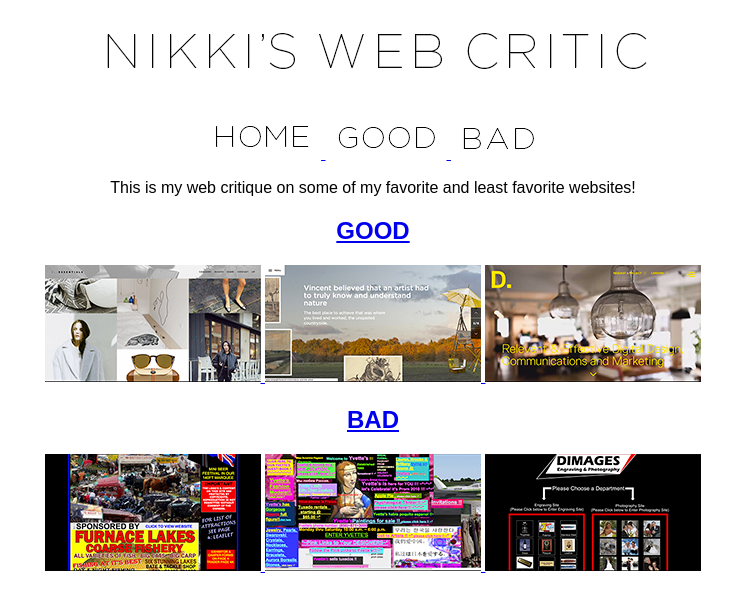
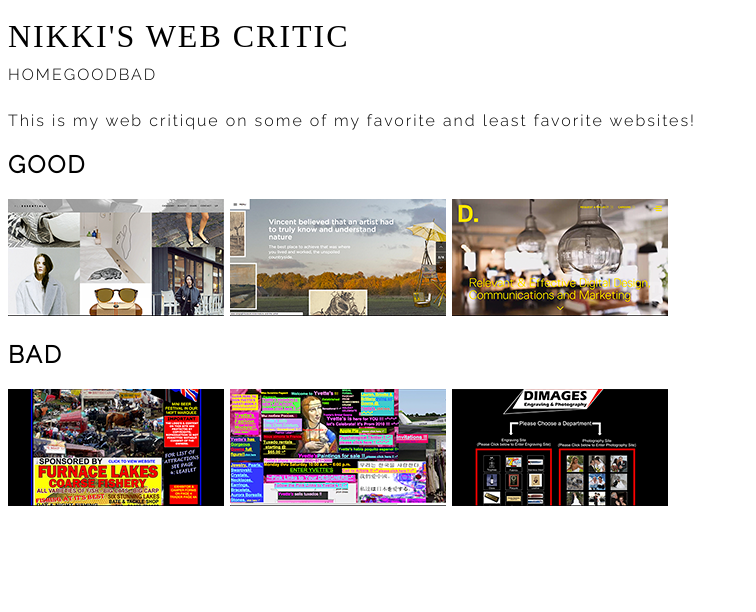
Before and after one commit to niknorb/11_Assignment, a plain HTML site: page index.html in a window 1280 px wide. Shown: the whole page, without its empty margins (0-756 px from the left). Drawn offline with Linux system fonts and the light colour scheme.

Commit message:
Commit 2
Got rid of word images, added css style sheet.

```diff
--- /dev/null
+++ b/base.css
@@ -0,0 +1,49 @@
+*{ -moz-box-sizing: border-box; -webkit-box-sizing: border-box; box-sizing: border-box;
+}
+
+
+body {
+	letter-spacing: 2px;
+}
+
+
+header {
+	font-family: serif;
+	padding-top: 10px;
+	padding-bottom: 10px
+
+}
+nav {
+	font-family: Raleway, sans-serif;
+	color: #ccc;
+	padding-bottom: 30px
+}
+nav ul {
+	list-style: none;
+	margin: 0;
+	padding: 0;
+}
+
+nav ul li {
+	float: left;
+	padding: 0;
+}
+
+header {
+	font-size: 2em;
+}
+article {
+	font-family: Raleway, sans-serif;
+	color: #000;
+}
+a {
+	text-decoration: none;
+	color: #000;
+}
+a:visited {
+	text-decoration: none;
+}
+a:hover {
+	color: #000;
+	text-decoration: underline;
+}
--- a/index.html
+++ b/index.html
@@ -1,57 +1,21 @@
 <!DOCTYPE html>
 <html>
-		<head>
+	<head>
+		<meta charset="utf-8">
+			<title>Welcome</title>
+		<link href='http://fonts.googleapis.com/css?family=Raleway:300' rel='stylesheet' type='text/css'>
+		<link type="text/css" rel="stylesheet" href="base.css">
+	</head>
+<body>
 
-			<meta charset="utf-8">
-
-			<title>Web Critic</title>
-				<style type="text/css">
-
-
-				html {
-			    	text-align: center;
-			   	 }
-
-			   	 body {
-
-		            width: 720px;
-		        background: white;
-		        border-left: 5px solid #FFF;
-		        border-right: 5px solid #FFF;
-				font-family: Arial
-		    	}
-
-				</style>
-
-		</head>
-
-
-
-	<body>
-		<header>
-
-			<a href="index.html">
-
-				<img src="img/banner.png" alt="Nikki's Web Critic">
-			</a>
-		</header>
-
+	<header><a href="index.html">NIKKI'S WEB CRITIC</a></header>
 
 		<nav>
-			<p><a href="index.html">
-				<img src="img/home.png" alt="Home">
-			</a>
-
-
-			<a href="good/good.html">
-				<img src="img/good.png" alt="Good">
-			</a>
-
-
-			<a href="bad/bad.html">
-				<img src="img/bad.png" alt="Bad">
-			</a></p>
-
+			<ul>
+				<li><a href="index.html">HOME</a></li>
+				<li><a href="good/good.html">GOOD</a></li>
+				<li><a href="bad/bad.html">BAD</a></li>
+			</ul>
 		</nav>
 
 
@@ -100,3 +64,4 @@
 		</article>
 
 	</body>
+</html>
```
